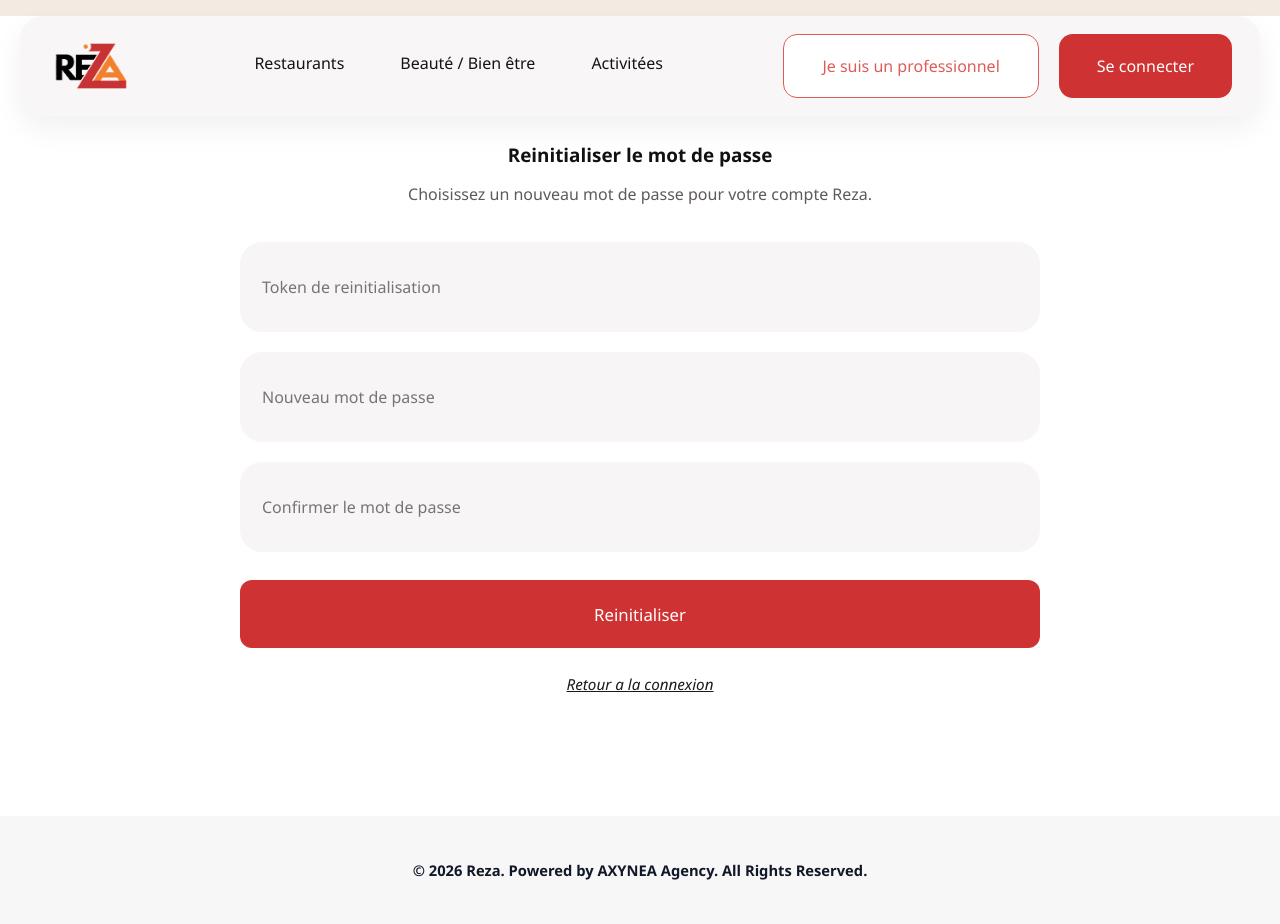
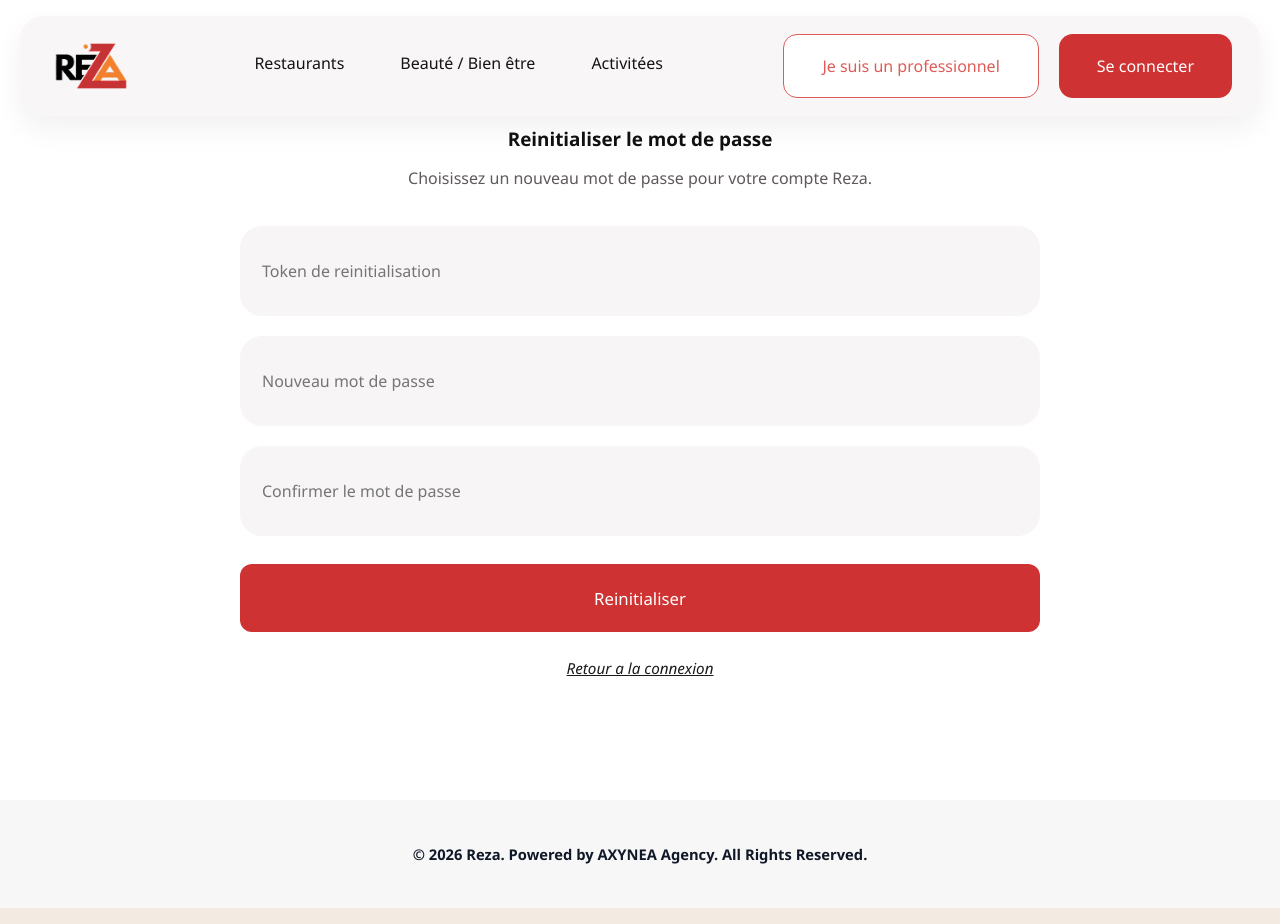
Before and after one commit to mamejbri/RezaWeb, an Angular app: page /reset-password in a window 1280 px wide. Built offline with nearby package versions, Linux system fonts and the light colour scheme.

Commit message:
feat: fixing header margin top in all components

```diff
--- a/src/app/auth/auth.component.css
+++ b/src/app/auth/auth.component.css
@@ -30,7 +30,6 @@
   gap: 24px;
   width: min(1600px, 100%);
   margin: 0 auto;
-  margin-top: 16px;
   padding: 18px 28px;
   border-radius: 24px;
   background: #f8f6f6;
--- a/src/app/etablissementrecherche/etablissementrecherche.component.css
+++ b/src/app/etablissementrecherche/etablissementrecherche.component.css
@@ -41,7 +41,7 @@ button {
   align-items: center;
   gap: 24px;
   width: min(1600px, 100%);
-  margin: 16px auto 0;
+  margin: 0 auto;
   padding: 18px 28px;
   border-radius: 24px;
   background: linear-gradient(180deg, #faf9f9 0%, #f8f6f6 100%);
--- a/src/app/forgot-password/forgot-password.component.css
+++ b/src/app/forgot-password/forgot-password.component.css
@@ -25,7 +25,7 @@
   align-items: center;
   gap: 24px;
   width: min(1600px, 100%);
-  margin: 16px auto 0;
+  margin: 0 auto;
   padding: 18px 28px;
   border-radius: 24px;
   background: #f8f6f6;
--- a/src/app/home/home.component.css
+++ b/src/app/home/home.component.css
@@ -39,7 +39,6 @@ a {
   grid-template-columns: auto 1fr auto;
   align-items: center;
   gap: 24px;
-  margin-top: 16px;
   padding: 18px 28px;
   border-radius: 24px;
   background: var(--reza-surface);
--- a/src/app/profile/profile.component.css
+++ b/src/app/profile/profile.component.css
@@ -38,7 +38,7 @@ input {
   align-items: center;
   gap: 24px;
   width: min(1600px, 100%);
-  margin: 16px auto 0;
+  margin: 0 auto;
   padding: 18px 28px;
   border-radius: 24px;
   background: linear-gradient(180deg, #f9f8f8 0%, #f8f6f6 100%);
--- a/src/app/register/register.component.css
+++ b/src/app/register/register.component.css
@@ -28,7 +28,6 @@
   gap: 24px;
   width: min(1600px, 100%);
   margin: 0 auto;
-  margin-top: 16px;
   padding: 18px 28px;
   border-radius: 24px;
   background: #f8f6f6;
--- a/src/app/reservations/reservations.component.css
+++ b/src/app/reservations/reservations.component.css
@@ -34,7 +34,7 @@ a {
   align-items: center;
   gap: 24px;
   width: min(1600px, 100%);
-  margin: 16px auto 0;
+  margin: 0 auto;
   padding: 8px 28px;
   border-radius: 24px;
   background: linear-gradient(180deg, #f9f8f8 0%, #f8f6f6 100%);
--- a/src/app/reset-password/reset-password.component.css
+++ b/src/app/reset-password/reset-password.component.css
@@ -25,7 +25,7 @@
   align-items: center;
   gap: 24px;
   width: min(1600px, 100%);
-  margin: 16px auto 0;
+  margin: 0 auto;
   padding: 18px 28px;
   border-radius: 24px;
   background: #f8f6f6;
```
